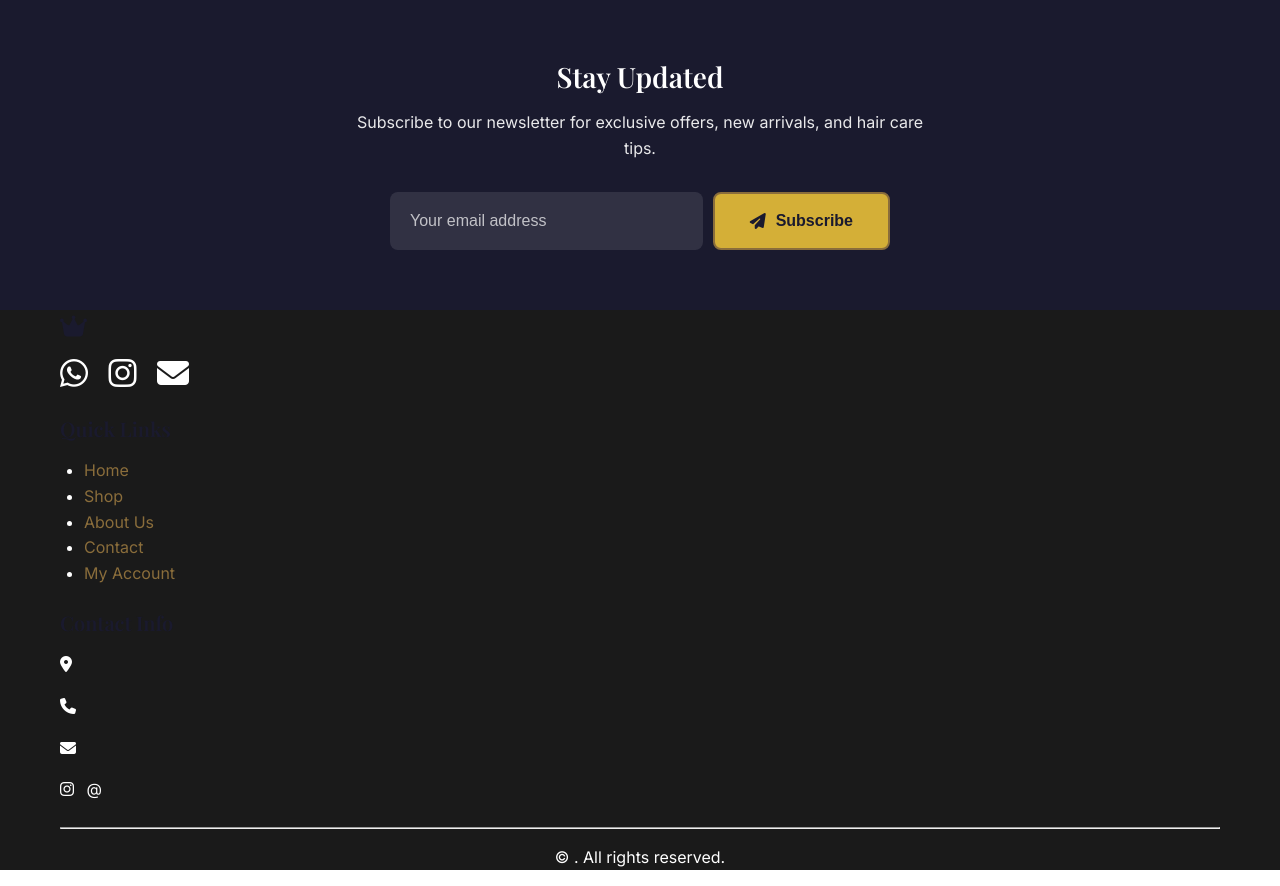
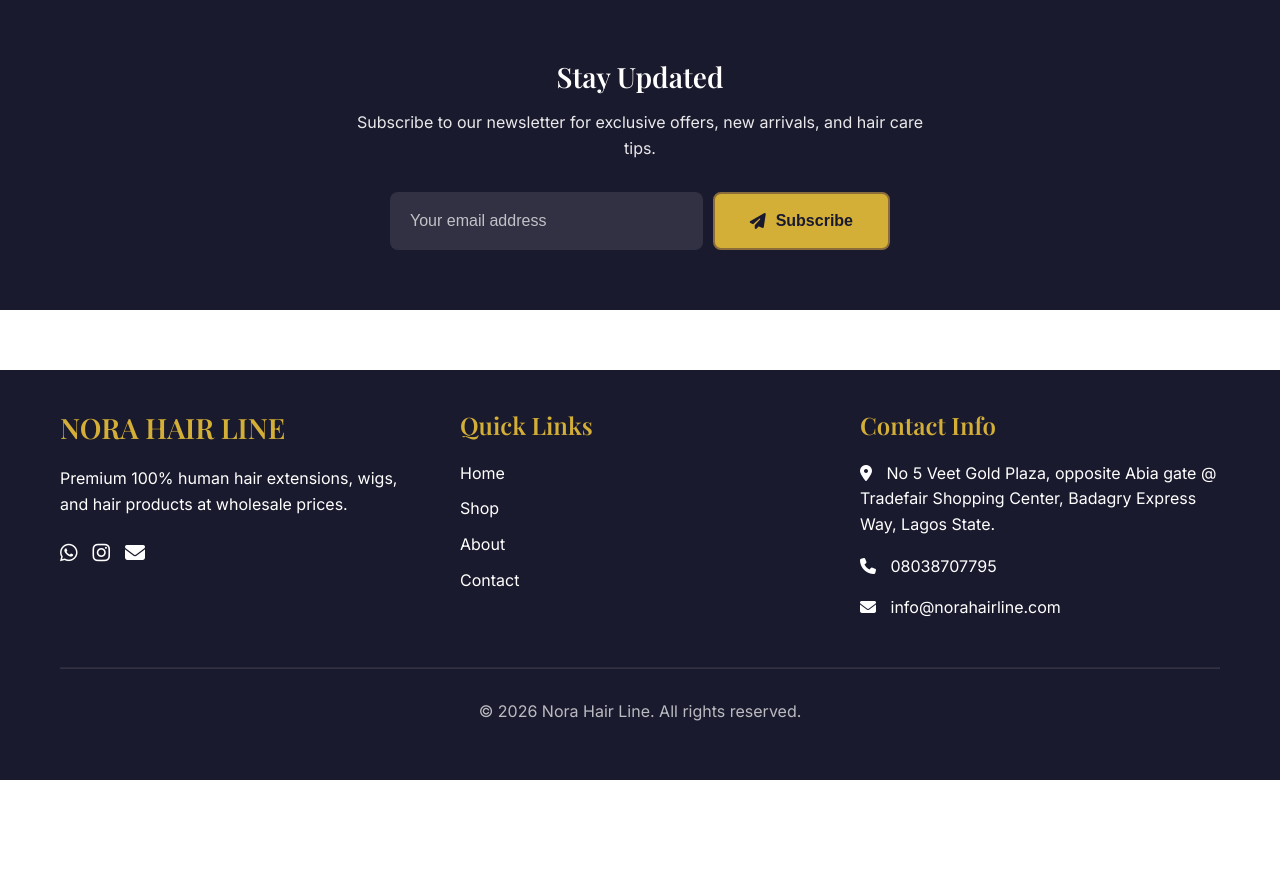
Before and after one commit to arinzepaschal791-code/Hair-Haven-Hub, a Flask app: page / in a window 1280 px wide. Shown: the part 4399-5285 px from the top of the page. After the commit the page ends 5179 px from the top, so only its background shows below. Run offline with Flask 3, Linux system fonts and the light colour scheme.

Commit message:
Update footer.html

```diff
--- a/templates/footer.html
+++ b/templates/footer.html
@@ -1,42 +1,44 @@
-<footer class="bg-dark text-white py-5">
-    <div class="container">
-        <div class="row">
-            <div class="col-md-4 mb-4">
-                <h4><i class="fas fa-crown"></i> {{ brand_name }}</h4>
-                <p>{{ description }}</p>
-                <div class="social-links mt-3">
-                    <a href="{{ whatsapp }}" target="_blank" class="text-white me-3">
-                        <i class="fab fa-whatsapp fa-2x"></i>
+<footer style="background: #1a1a2e; color: white; padding: 40px 0; margin-top: 60px;">
+    <div class="container" style="max-width: 1200px; margin: 0 auto; padding: 0 20px;">
+        <div style="display: grid; grid-template-columns: repeat(auto-fit, minmax(250px, 1fr)); gap: 40px;">
+            <div>
+                <h3 style="color: #d4af37; margin-bottom: 20px;">NORA HAIR LINE</h3>
+                <p>Premium 100% human hair extensions, wigs, and hair products at wholesale prices.</p>
+                <div style="margin-top: 20px; display: flex; gap: 15px;">
+                    <a href="{{ config.whatsapp }}" target="_blank" style="color: white; font-size: 20px;">
+                        <i class="fab fa-whatsapp"></i>
                     </a>
-                    <a href="https://instagram.com/{{ instagram }}" target="_blank" class="text-white me-3">
-                        <i class="fab fa-instagram fa-2x"></i>
+                    <a href="{{ config.instagram_url }}" target="_blank" style="color: white; font-size: 20px;">
+                        <i class="fab fa-instagram"></i>
                     </a>
-                    <a href="mailto:{{ email }}" class="text-white">
-                        <i class="fas fa-envelope fa-2x"></i>
+                    <a href="mailto:{{ config.email }}" style="color: white; font-size: 20px;">
+                        <i class="fas fa-envelope"></i>
                     </a>
                 </div>
             </div>
-            <div class="col-md-4 mb-4">
-                <h5>Quick Links</h5>
-                <ul class="list-unstyled">
-                    <li><a href="/" class="text-white-50">Home</a></li>
-                    <li><a href="/shop" class="text-white-50">Shop</a></li>
-                    <li><a href="/about" class="text-white-50">About Us</a></li>
-                    <li><a href="/contact" class="text-white-50">Contact</a></li>
-                    <li><a href="/account" class="text-white-50">My Account</a></li>
+
+            <div>
+                <h4 style="color: #d4af37; margin-bottom: 20px;">Quick Links</h4>
+                <ul style="list-style: none; padding: 0;">
+                    <li style="margin-bottom: 10px;"><a href="/" style="color: white; text-decoration: none;">Home</a></li>
+                    <li style="margin-bottom: 10px;"><a href="/shop" style="color: white; text-decoration: none;">Shop</a></li>
+                    <li style="margin-bottom: 10px;"><a href="/about" style="color: white; text-decoration: none;">About</a></li>
+                    <li style="margin-bottom: 10px;"><a href="/contact" style="color: white; text-decoration: none;">Contact</a></li>
                 </ul>
             </div>
-            <div class="col-md-4 mb-4">
-                <h5>Contact Info</h5>
-                <p><i class="fas fa-map-marker-alt me-2"></i> {{ address }}</p>
-                <p><i class="fas fa-phone me-2"></i> {{ phone }}</p>
-                <p><i class="fas fa-envelope me-2"></i> {{ email }}</p>
-                <p><i class="fab fa-instagram me-2"></i> @{{ instagram }}</p>
+
+            <div>
+                <h4 style="color: #d4af37; margin-bottom: 20px;">Contact Info</h4>
+                <p><i class="fas fa-map-marker-alt" style="margin-right: 10px;"></i> {{ config.address }}</p>
+                <p><i class="fas fa-phone" style="margin-right: 10px;"></i> {{ config.phone }}</p>
+                <p><i class="fas fa-envelope" style="margin-right: 10px;"></i> {{ config.email }}</p>
             </div>
         </div>
-        <hr class="bg-white">
-        <div class="text-center pt-3">
-            <p class="mb-0">&copy; {{ year }} {{ brand_name }}. All rights reserved.</p>
+
+        <hr style="border-color: rgba(255,255,255,0.1); margin: 30px 0;">
+
+        <div style="text-align: center; color: rgba(255,255,255,0.7);">
+            <p>&copy; {{ config.year }} Nora Hair Line. All rights reserved.</p>
         </div>
     </div>
 </footer>
```
